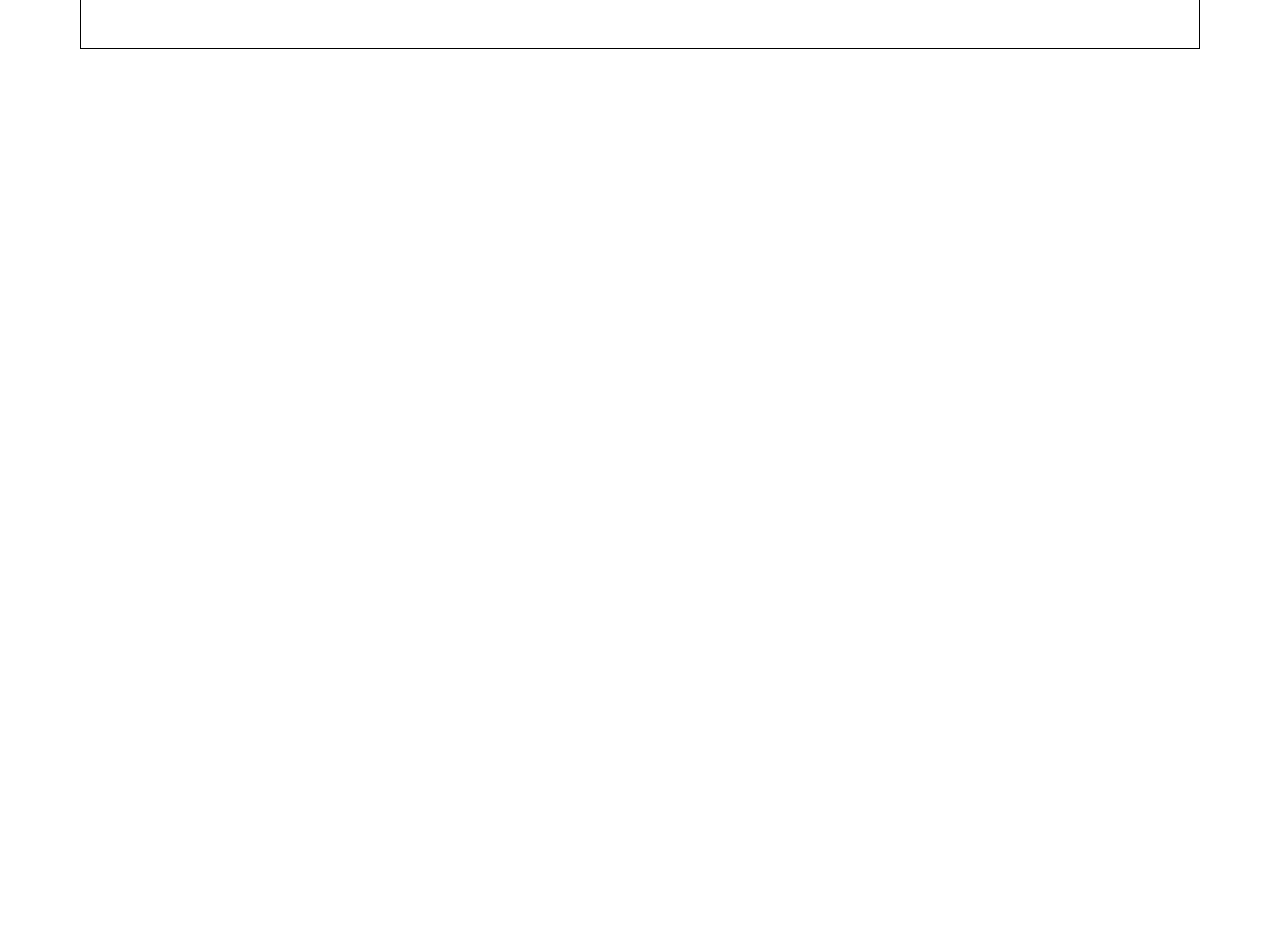
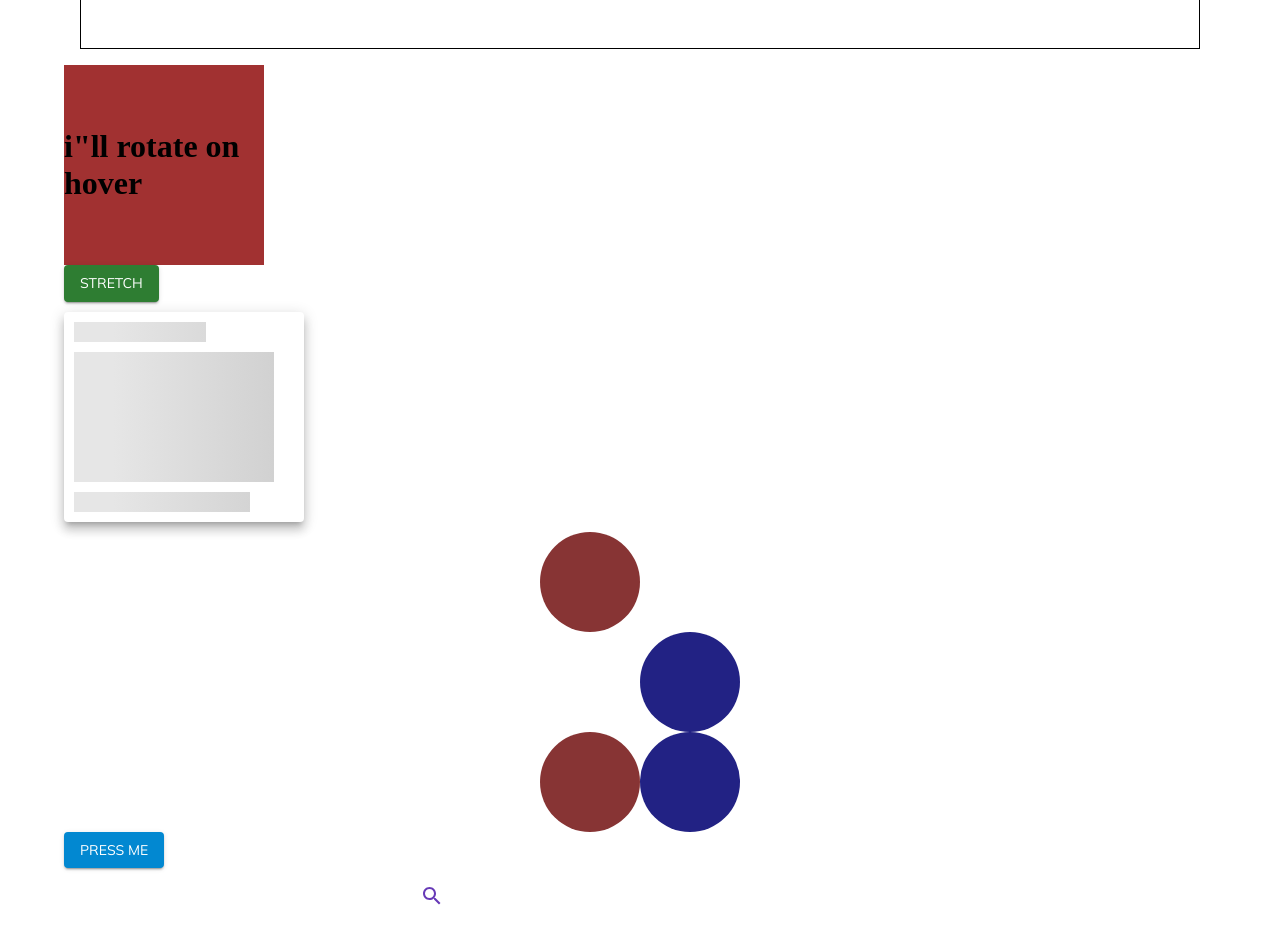
Before and after one commit to trigbitAnuj/mui-frontend, a Next.js app: page /animation in a window 1280 px wide. Shown: the part 1000-1944 px from the top of the page. Before the commit the page ends 1121 px from the top, so only its background shows below. Built offline with nearby package versions, Linux system fonts and the light colour scheme.

Commit message:
add animation component

```diff
--- a/components/animationComponent.tsx
+++ b/components/animationComponent.tsx
@@ -1,7 +1,25 @@
+import React from "react";
 import styles from "./Animation.module.css";
-import { Box, Button, Container, Typography } from "@mui/material";
+import {
+  Box,
+  Button,
+  Container,
+  Typography,
+  Paper,
+  Card,
+  CardHeader,
+  TextField,
+} from "@mui/material";
+import SearchIcon from "@mui/icons-material/Search";
+import { theme } from "@/theme";
 
 export const AnimationComponent = () => {
+  const [open, setOpen] = React.useState<boolean>(false);
+
+  const toggleSearchButton = () => {
+    console.log("toggle button");
+    setOpen((prev) => !prev);
+  };
   return (
     <>
       <Container className={styles.container}>
@@ -23,8 +41,10 @@ export const AnimationComponent = () => {
         <Box className={styles.parentBox}>
           <Box className={styles.childBox}>Child</Box>
         </Box>
+        <Box>
+          <Box className={styles.bounce}></Box>
+        </Box>
 
-        <Box className={styles.bounce}></Box>
         <Button className={styles.opacity} variant="contained" color="error">
           opacity
         </Button>
@@ -35,6 +55,77 @@ export const AnimationComponent = () => {
           </Typography>
           <Typography className={styles.grow}>This just grow</Typography>
         </Box>
+
+        <Box className={styles.element}>
+          <h1 className={styles.rotate}>i"ll rotate on hover</h1>
+        </Box>
+
+        <Button className={styles.stretch} variant="contained" color="success">
+          stretch
+        </Button>
+
+        <Card className={styles.shimmer_card} raised>
+          <Box
+            className={`${styles.shimmer_card_header} ${styles.stroke} ${styles.animate}`}
+          ></Box>
+          <Box
+            className={`${styles.shimmer_img} ${styles.stroke} ${styles.animate}`}
+          ></Box>
+          <Box
+            className={`${styles.shimmer_details} ${styles.stroke} ${styles.animate}`}
+          ></Box>
+        </Card>
+        <Box className={styles.ball_container}>
+          <Box className={`${styles.red_ball}   ${styles.red_ball_1}`}></Box>
+          <Box className={`${styles.blue_ball} ${styles.blue_ball_1}`}></Box>
+        </Box>
+
+        <Box className={styles.ball_container}>
+          <Box className={`${styles.red_ball}  ${styles.red_ball_2}`}></Box>
+          <Box className={`${styles.blue_ball}`}></Box>
+        </Box>
+        <Box className={styles.ball_container}>
+          <Box className={`${styles.red_ball}  ${styles.red_ball_3}`}></Box>
+          <Box className={`${styles.blue_ball}`}></Box>
+        </Box>
+        <Button
+          className={styles.pressme_button}
+          variant="contained"
+          color="info"
+        >
+          press me
+        </Button>
+
+        <Box className={styles.search_container}>
+          <Button onClick={toggleSearchButton}>
+            <SearchIcon
+              style={open ? { width: 0 } : { width: "24px", height: "24px" }}
+            />
+          </Button>
+          <Box
+            className={styles.input_container}
+            style={
+              open
+                ? {
+                    width: "inherit ",
+                    padding: "2px",
+                    border: "1px solid black",
+                  }
+                : { width: 0 }
+            }
+          >
+            <Button onClick={toggleSearchButton}>
+              <SearchIcon />
+            </Button>
+            <input
+              className={styles.slidebar}
+              id="searchbar"
+              name="searchbar"
+              type="text"
+              placeholder="Title,genres,Movies"
+            ></input>
+          </Box>
+        </Box>
       </Container>
     </>
   );
```
